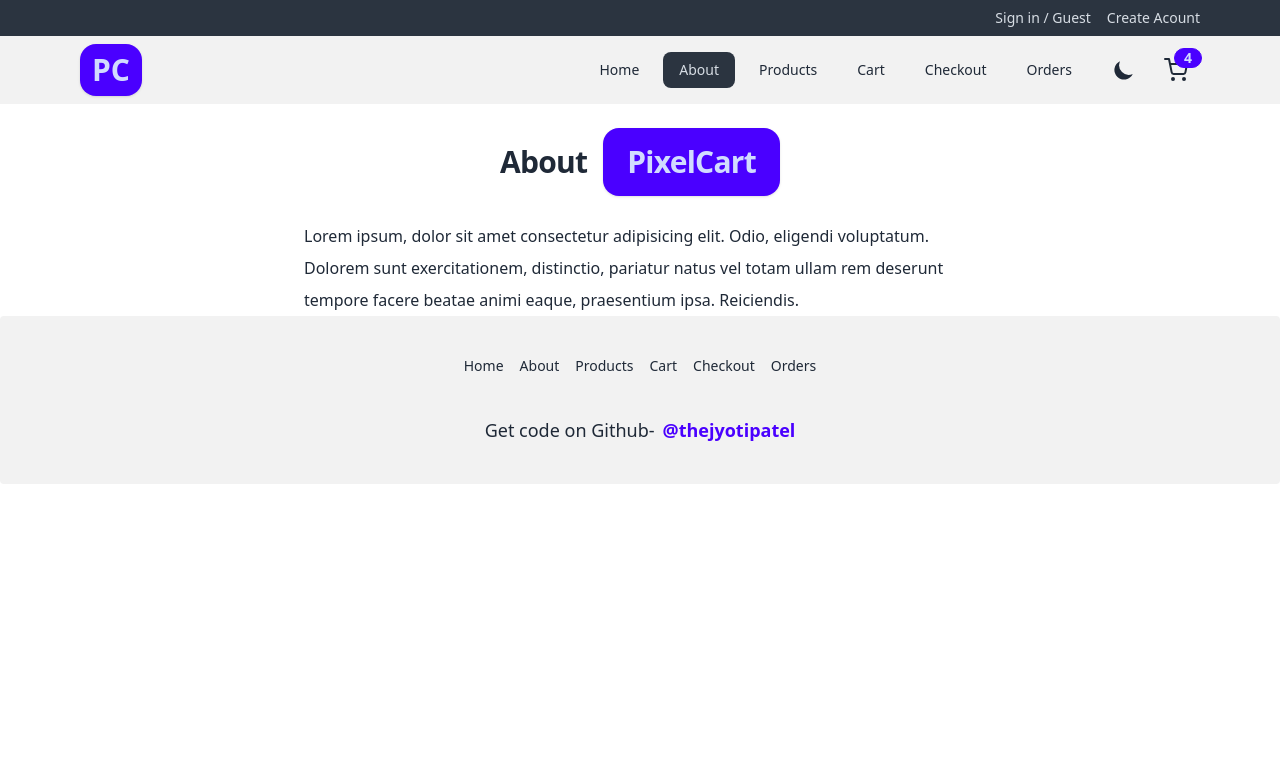
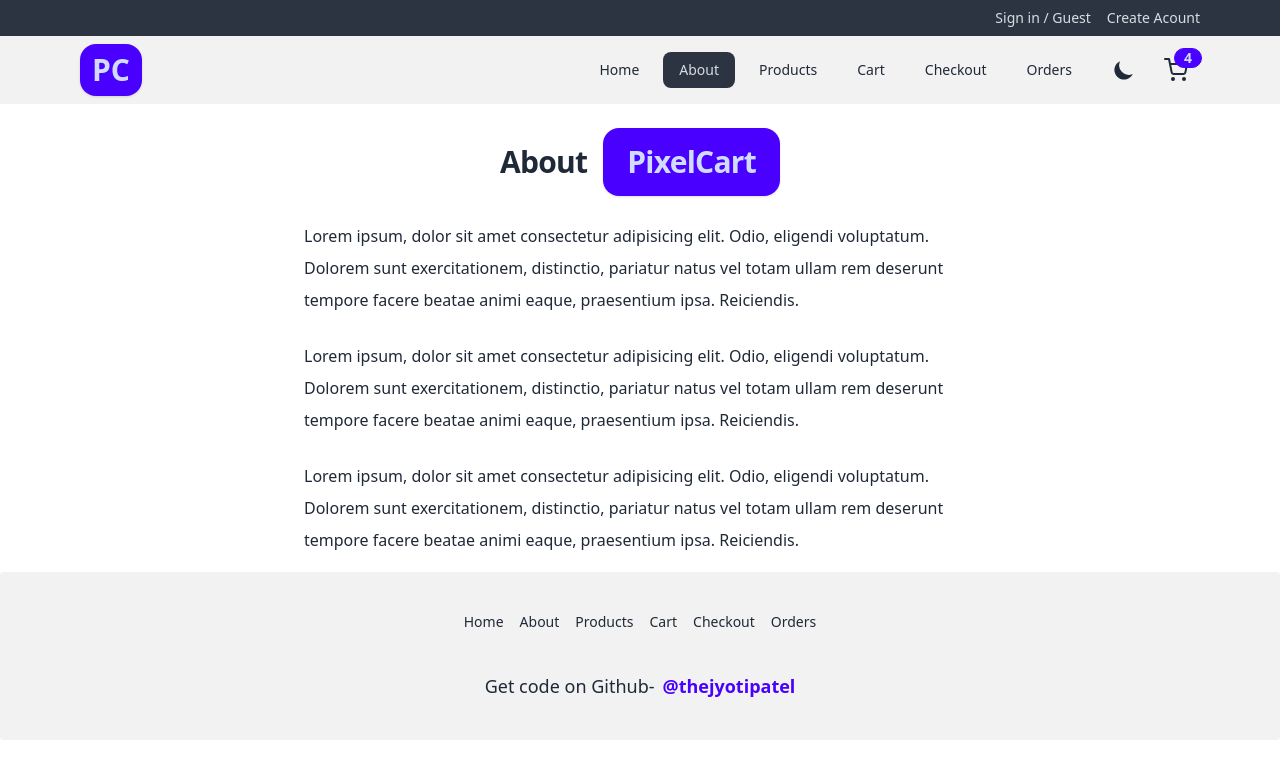
Before and after one commit to thejyotipatel/PixelCart-ReactJS, a React (Vite) app: page /about in a window 1280 px wide. Shown: the top 778 px of the page. Built offline with nearby package versions, Linux system fonts and the light colour scheme.

Commit message:
pages and components

```diff
--- a/src/componens/Footer.jsx
+++ b/src/componens/Footer.jsx
@@ -13,7 +13,7 @@ const Footer = () => {
           Get code on Github-
           <Link
             to={'https://github.com/thejyotipatel/PixelCart-ReactJS'}
-            className='text-primary font-bold'
+            className='text-primary font-bold link-hover'
           >
             @thejyotipatel
           </Link>
--- a/src/componens/ProductGrid.jsx
+++ b/src/componens/ProductGrid.jsx
@@ -5,7 +5,7 @@ const ProductGrid = () => {
   const { products } = useLoaderData()
   return (
     <>
-      <div className=' pb-8 grid gap-8 md:grid-cols-2 lg:grid-cols-3 place-content-center'>
+      <div className=' pb-8 grid gap-10 md:grid-cols-2 lg:grid-cols-3 place-content-center'>
         {products.map((items) => {
           const { title, price, image } = items.attributes
           const ruppesPrice = formetPrice(price)
@@ -15,7 +15,7 @@ const ProductGrid = () => {
               to={`/products/${items.id}`}
               className='card w-96 bg-base-100 shadow-xl hover:shadow-2xl transition duration-200'
             >
-              <figure className='px-10 pt-10'>
+              <figure className='px-8 pt-8'>
                 <img
                   src={image}
                   alt={title}
--- a/src/pages/About.jsx
+++ b/src/pages/About.jsx
@@ -18,6 +18,18 @@ const About = () => {
           natus vel totam ullam rem deserunt tempore facere beatae animi eaque,
           praesentium ipsa. Reiciendis.
         </p>
+        <p className='mt-4 text-md leading-8 max-w-2xl mx-auto'>
+          Lorem ipsum, dolor sit amet consectetur adipisicing elit. Odio,
+          eligendi voluptatum. Dolorem sunt exercitationem, distinctio, pariatur
+          natus vel totam ullam rem deserunt tempore facere beatae animi eaque,
+          praesentium ipsa. Reiciendis.
+        </p>
+        <p className='my-4 text-md leading-8 max-w-2xl mx-auto'>
+          Lorem ipsum, dolor sit amet consectetur adipisicing elit. Odio,
+          eligendi voluptatum. Dolorem sunt exercitationem, distinctio, pariatur
+          natus vel totam ullam rem deserunt tempore facere beatae animi eaque,
+          praesentium ipsa. Reiciendis.
+        </p>
       </div>
     </>
   )
--- a/src/pages/SingleProduct.jsx
+++ b/src/pages/SingleProduct.jsx
@@ -14,8 +14,13 @@ const SingleProduct = () => {
   const ruppesAmount = formetPrice(price)
 
   const [productColors, setProductColors] = useState(colors[0])
+  const [amount, setAmount] = useState(1)
+
+  const handleAmount = (e) => {
+    setAmount(parseInt(e.target.value))
+  }
   // console.log(product, ruppesAmount)
-  console.log(colors)
+  // console.log(colors)
   return (
     <>
       <section>
@@ -71,6 +76,29 @@ const SingleProduct = () => {
                 })}
               </div>
             </div>
+
+            {/* AMOUNT */}
+            <div className='form-control w-full  max-w-xs'>
+              <label htmlFor='amount' className='label'>
+                <span className='label-text'>Amount</span>
+              </label>
+              <select
+                className='select select-bordered select-sm'
+                id='amount'
+                value={amount}
+                onChange={handleAmount}
+              >
+                <option>1</option>
+                <option>2</option>
+                <option>3</option>
+                <option>4</option>
+              </select>
+            </div>
+
+            {/* CART BTN */}
+            <div className='my-10'>
+              <button className='btn btn-primary btn-md '>Add to bag</button>
+            </div>
           </div>
         </div>
       </section>
```
